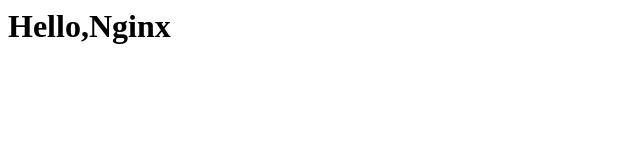
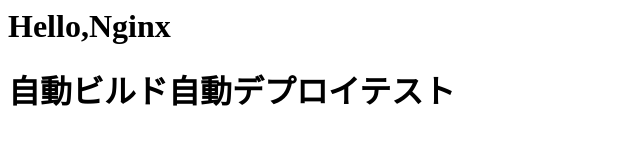
Before and after one commit to chihiro-kakizaki/CI-practice, a plain HTML site: page index.html in a window 1280 px wide. Shown: the whole page, without its empty margins (0-640 px from the left). Drawn offline with Linux system fonts and the light colour scheme.

Commit message:
index.htmlの文言変更

```diff
--- a/index.html
+++ b/index.html
@@ -1 +1,2 @@
 <h1>Hello,Nginx</h1>
+<h1>自動ビルド自動デプロイテスト</h1>
```
